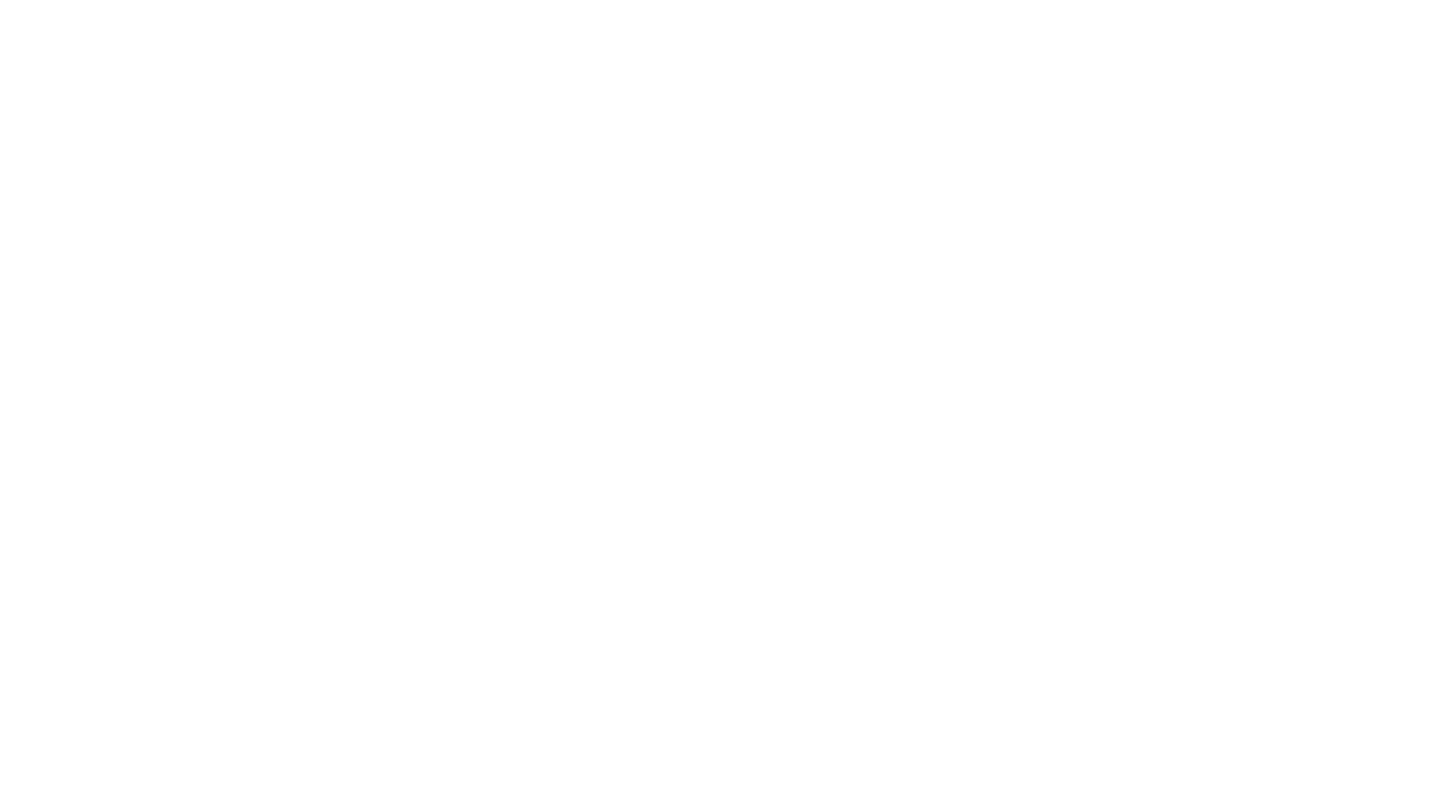
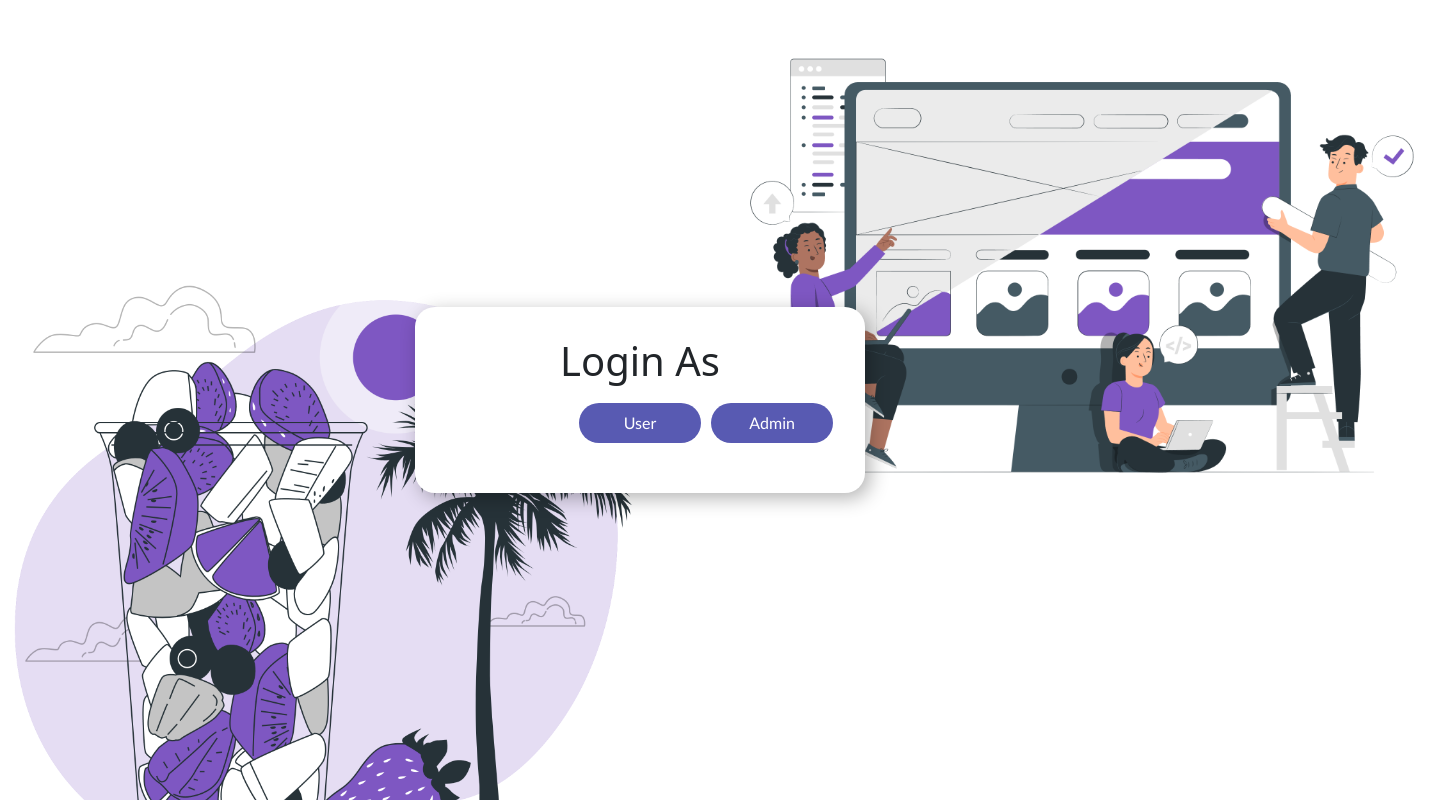
Before and after one commit to Cilebut-ALLBASE/fe_tugasakhir, a React (Create React App) app: page /start in a window 1280 px wide. Before the commit this address had no page. Shown: the top 800 px of the page, 1440 px wide, since content can reach past the window. Built offline with nearby package versions, Linux system fonts and the light colour scheme; the HTML template or start-up script is replaced by a standard one.

Commit message:
login as

```diff
--- a/src/App.js
+++ b/src/App.js
@@ -2,6 +2,7 @@ import React from 'react';
 import { Routes, Router, Route } from 'react-router-dom';
 import { Login } from './page/login/login';
 import { Register } from './page/register/register';
+import { Start } from './page/start';
 
 function App() {
   return (
@@ -9,6 +10,7 @@ function App() {
       <Routes>
         <Route path='/' element={<Login />}></Route>
         <Route path='/register' element={<Register />}></Route>
+        <Route path='/start' element={<Start />}></Route>
       </Routes>
     </div>
   );
--- a/src/page/login/login.js
+++ b/src/page/login/login.js
@@ -18,7 +18,7 @@ export const Login = () => {
 
     const handleLogin = async () => {
         try {
-            const response = await fetch('http://LAPTOP-A5E7H59A:5000/users', {
+            const response = await fetch('http://DESKTOP-75HF6R4:5000/users', {
                 method: 'POST',
                 headers: {
                     'Content-Type': 'application/json',
--- /dev/null
+++ b/src/page/start.js
@@ -0,0 +1,41 @@
+import React, { useState } from 'react';
+import '../styles/login-style.css';
+import { Link, useNavigate } from 'react-router-dom';
+import login1 from '../assets/login1.png';
+import login2 from '../assets/login2.png';
+import login from './login/login';
+import 'bootstrap/dist/css/bootstrap.min.css';
+
+export const Start = () => {
+    const navigate = useNavigate();
+
+    const userClick = () => {
+    navigate('/');
+  };
+
+  const adminClick = () => {
+    navigate('/register');
+  };
+
+    return (
+        <div>
+            <img src={login1} className='login-1' />
+            <img src={login2} className='login-2' />
+
+            <div className='container'>
+                <div className='sub-container'>  {/* supaya display flex dari container tidak mempengaruhi isi */}
+                    <div className='input-container'>
+                    <h1 align='center'>Login As</h1>
+                    </div>
+                <div className='pst'>
+                    <button className='log-btn pstb' align='center' onClick={userClick}>User</button>
+                    <button className='log-btn pstb' align='center' onClick={adminClick} >Admin</button>
+                </div>
+                </div>
+            </div>
+        </div>
+
+    )
+}
+
+export default Start;
--- a/src/styles/login-style.css
+++ b/src/styles/login-style.css
@@ -63,6 +63,14 @@ body {
     font-family: 'Trebuchet MS';
     font-size: 100%;
     transition: 0.3s;
+}
+
+.pst {
+    display: flex;
+}
+
+.pstb {
+    margin-right: 10px;
 }
 
 .log-btn:hover {
```
